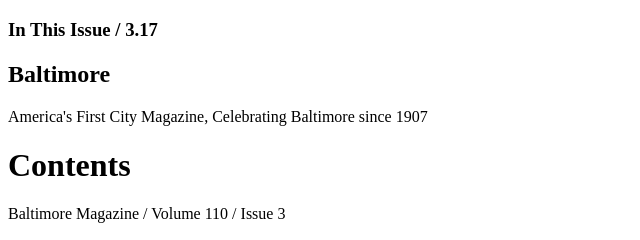
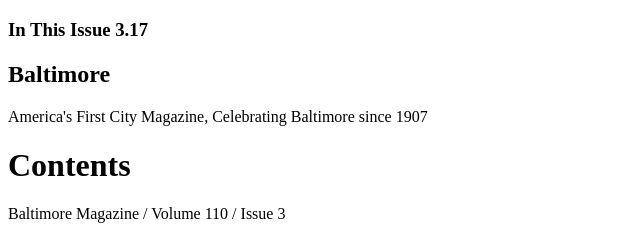
Before and after one commit to KateHollingsworth/baltimoremagazine, a plain HTML site: page index.html in a window 1280 px wide. Shown: the full height of the page, 0-640 px from the left. Drawn offline with Linux system fonts and the light colour scheme.

Commit message:
moved / to css in date header

```diff
--- a/index.html
+++ b/index.html
@@ -7,7 +7,7 @@
 </head>
 <body>
   <header>
-    <h3>In This Issue <span>/ 3.17 </span></h3>
+    <h3>In This Issue <span> 3.17 </span></h3>
     <h2>Baltimore</h2>
     <p>America's First City Magazine, Celebrating Baltimore since 1907</p>
     <h1>Contents</h1>
```
